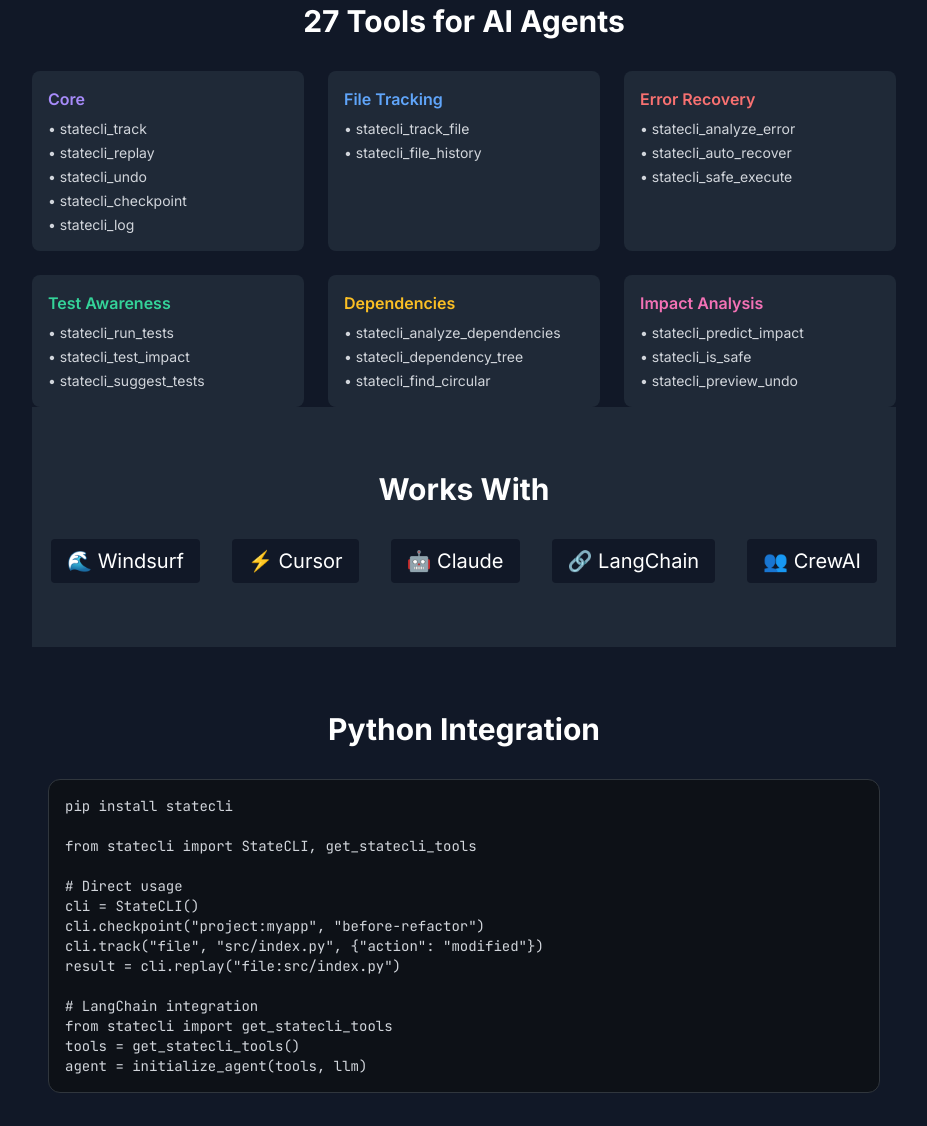
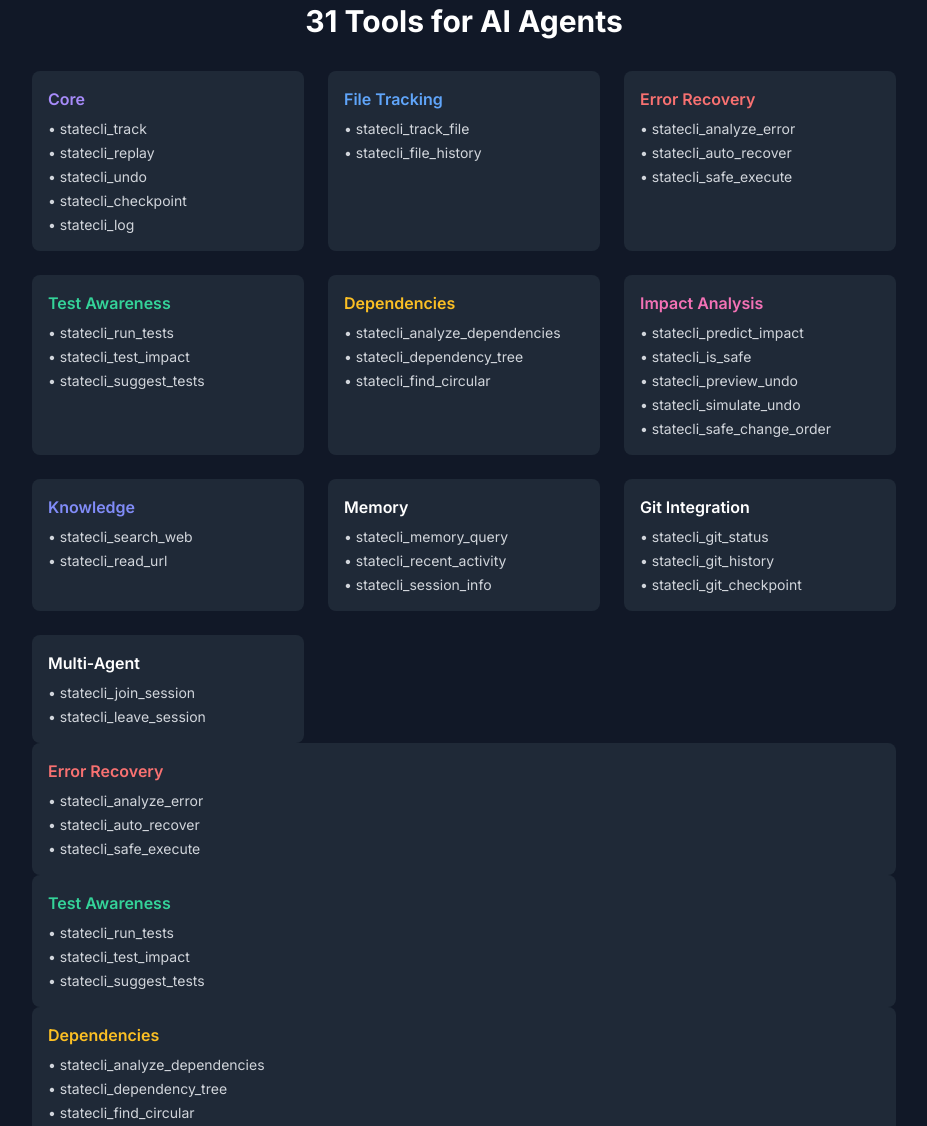
Before and after one commit to statecli/mcp-server, a website: page docs/index.html in a window 1280 px wide. Shown: the part 2389-3515 px from the top of the page, without its empty margins (176-1103 px from the left). Drawn offline with nearby package versions, Linux system fonts and the light colour scheme.

Commit message:
Branding: Sync tool counts to 31 and expand feature grid

```diff
--- a/docs/index.html
+++ b/docs/index.html
@@ -219,7 +219,7 @@
 
     <!-- Tools -->
     <section id="tools" class="max-w-4xl mx-auto px-4 py-16">
-        <h2 class="text-2xl sm:text-3xl font-bold mb-8 text-center">27 Tools for AI Agents</h2>
+        <h2 class="text-2xl sm:text-3xl font-bold mb-8 text-center">31 Tools for AI Agents</h2>
 
         <div class="grid grid-cols-1 sm:grid-cols-2 md:grid-cols-3 gap-4 sm:gap-6">
             <div class="bg-gray-800 p-4 rounded-lg">
@@ -239,6 +239,71 @@
                     <li>• statecli_file_history</li>
                 </ul>
             </div>
+            <div class="bg-gray-800 p-4 rounded-lg">
+                <h3 class="font-semibold text-red-400 mb-2">Error Recovery</h3>
+                <ul class="text-sm text-gray-300 space-y-1">
+                    <li>• statecli_analyze_error</li>
+                    <li>• statecli_auto_recover</li>
+                    <li>• statecli_safe_execute</li>
+                </ul>
+            </div>
+            <div class="bg-gray-800 p-4 rounded-lg">
+                <h3 class="font-semibold text-green-400 mb-2">Test Awareness</h3>
+                <ul class="text-sm text-gray-300 space-y-1">
+                    <li>• statecli_run_tests</li>
+                    <li>• statecli_test_impact</li>
+                    <li>• statecli_suggest_tests</li>
+                </ul>
+            </div>
+            <div class="bg-gray-800 p-4 rounded-lg">
+                <h3 class="font-semibold text-yellow-400 mb-2">Dependencies</h3>
+                <ul class="text-sm text-gray-300 space-y-1">
+                    <li>• statecli_analyze_dependencies</li>
+                    <li>• statecli_dependency_tree</li>
+                    <li>• statecli_find_circular</li>
+                </ul>
+            </div>
+            <div class="bg-gray-800 p-4 rounded-lg">
+                <h3 class="font-semibold text-pink-400 mb-2">Impact Analysis</h3>
+                <ul class="text-sm text-gray-300 space-y-1">
+                    <li>• statecli_predict_impact</li>
+                    <li>• statecli_is_safe</li>
+                    <li>• statecli_preview_undo</li>
+                    <li>• statecli_simulate_undo</li>
+                    <li>• statecli_safe_change_order</li>
+                </ul>
+            </div>
+            <div class="bg-gray-800 p-4 rounded-lg">
+                <h3 class="font-semibold text-indigo-400 mb-2">Knowledge</h3>
+                <ul class="text-sm text-gray-300 space-y-1">
+                    <li>• statecli_search_web</li>
+                    <li>• statecli_read_url</li>
+                </ul>
+            </div>
+            <div class="bg-gray-800 p-4 rounded-lg">
+                <h3 class="font-semibold text-cyan-400 mb-2">Memory</h3>
+                <ul class="text-sm text-gray-300 space-y-1">
+                    <li>• statecli_memory_query</li>
+                    <li>• statecli_recent_activity</li>
+                    <li>• statecli_session_info</li>
+                </ul>
+            </div>
+            <div class="bg-gray-800 p-4 rounded-lg">
+                <h3 class="font-semibold text-orange-400 mb-2">Git Integration</h3>
+                <ul class="text-sm text-gray-300 space-y-1">
+                    <li>• statecli_git_status</li>
+                    <li>• statecli_git_history</li>
+                    <li>• statecli_git_checkpoint</li>
+                </ul>
+            </div>
+            <div class="bg-gray-800 p-4 rounded-lg">
+                <h3 class="font-semibold text-emerald-400 mb-2">Multi-Agent</h3>
+                <ul class="text-sm text-gray-300 space-y-1">
+                    <li>• statecli_join_session</li>
+                    <li>• statecli_leave_session</li>
+                </ul>
+            </div>
+        </div>
             <div class="bg-gray-800 p-4 rounded-lg">
                 <h3 class="font-semibold text-red-400 mb-2">Error Recovery</h3>
                 <ul class="text-sm text-gray-300 space-y-1">
```
Also changed, not shown: sync-tool-count.js (added, +98 -0 lines).
